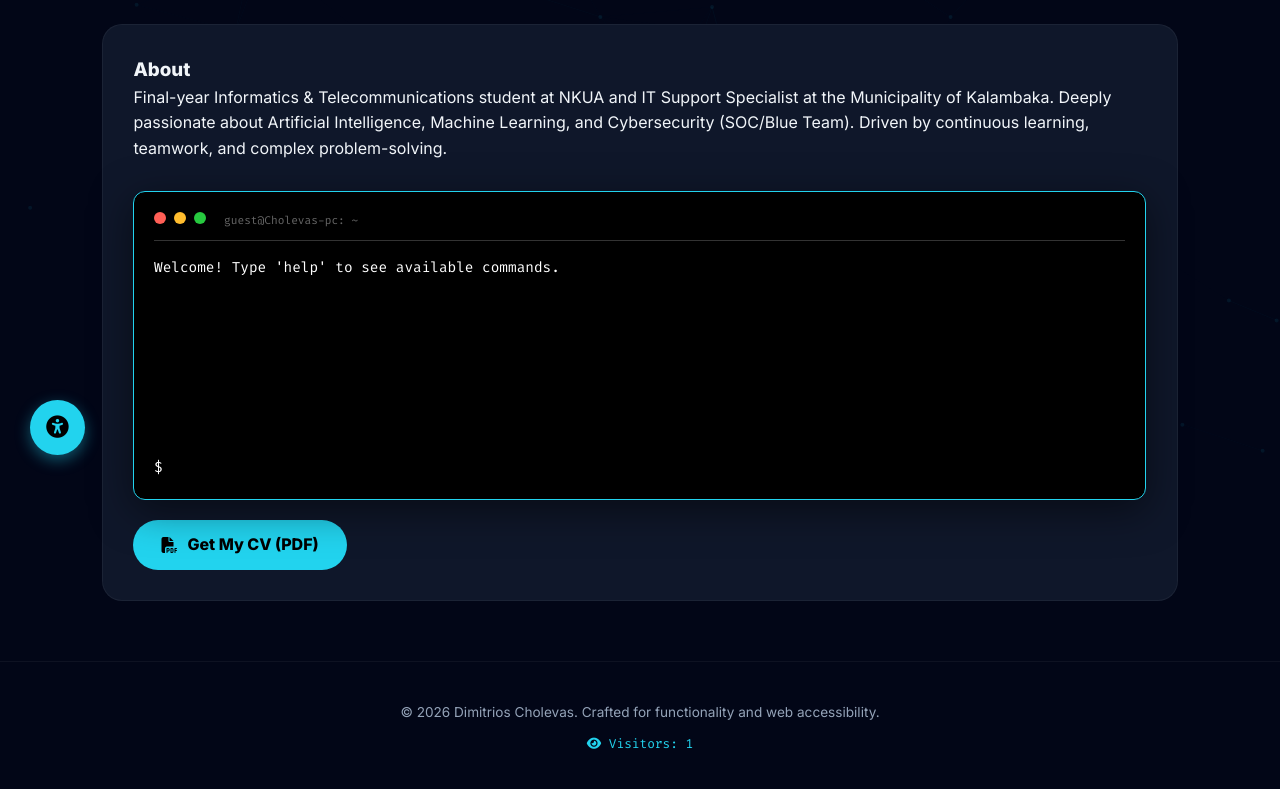
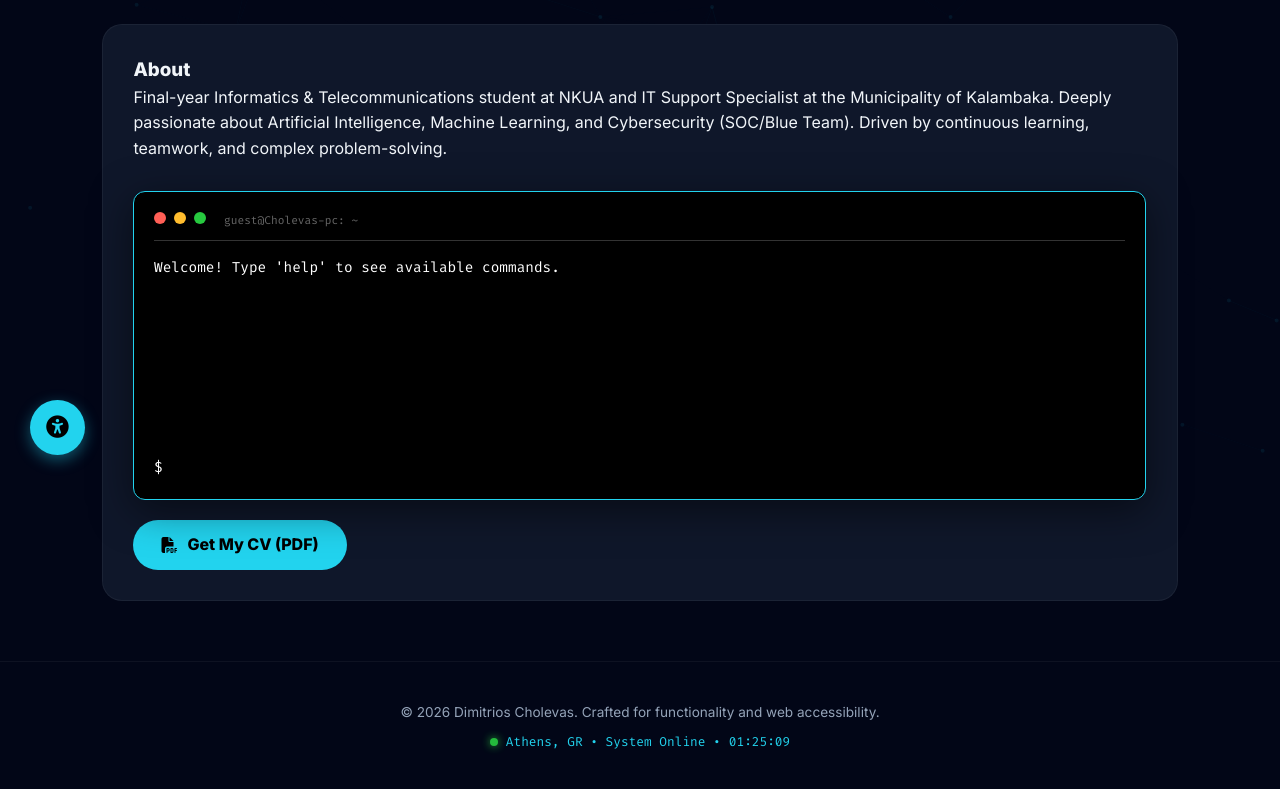
Before and after one commit to holevasdimitrios/holevasdimitrios.github.io, a plain HTML site: page index.html in a window 1280 px wide. Shown: the part 315-1104 px from the top of the page. Drawn offline with nearby package versions, Linux system fonts and the light colour scheme; no server answers.

Commit message:
Update index.html

```diff
--- a/index.html
+++ b/index.html
@@ -114,7 +114,9 @@
         .proj-link:hover { color: var(--secondary); text-shadow: 0 0 8px var(--primary); }
 
         footer { text-align: center; padding: 40px; color: var(--text-dim); border-top: 1px solid rgba(255,255,255,0.05); font-size: 0.85rem; }
-        .visitor-counter { margin-top: 10px; font-family: var(--font-code); color: var(--primary); font-size: 0.8rem; }
+        .system-status { margin-top: 8px; font-family: var(--font-code); color: var(--primary); font-size: 0.8rem; display: flex; justify-content: center; align-items: center; gap: 8px; }
+        .live-dot { width: 8px; height: 8px; background-color: #27c93f; border-radius: 50%; box-shadow: 0 0 8px #27c93f; animation: pulse 2s infinite; }
+        @keyframes pulse { 0% { opacity: 1; } 50% { opacity: 0.4; } 100% { opacity: 1; } }
 
         @media (max-width: 900px) {
             nav { flex-direction: column; padding: 10px; height: auto; }
@@ -302,8 +304,8 @@
 
     <footer>
         <p>&copy; 2026 Dimitrios Cholevas. Crafted for functionality and web accessibility.</p>
-        <div class="visitor-counter">
-            <i class="fa-solid fa-eye"></i> Visitors: <span id="visit-count">Loading...</span>
+        <div class="system-status">
+            <div class="live-dot"></div> Athens, GR &bull; System Online &bull; <span id="live-clock">--:--:--</span>
         </div>
     </footer>
 
@@ -321,7 +323,7 @@
 
         AOS.init({ duration: 800, once: true });
 
-        // Terminal Game Logic Engine (Enriched with AI & Security commands)
+        // Terminal Game Logic Engine
         const termInput = document.getElementById('termInput');
         const termBody = document.getElementById('termBody');
         termInput.addEventListener('keydown', (e) => {
@@ -446,16 +448,15 @@
         updateContent();
         document.getElementById('emailBtn').addEventListener('click', () => confetti());
 
-        // Visitor Counter Integration (Ενημερωμένο και ασφαλές για CounterAPI)
-        fetch('https://api.counterapi.dev/v1/holevasdimitrios/visits/up')
-            .then(res => res.json())
-            .then(data => {
-                const views = data.count ?? data.value ?? data.result ?? 1;
-                document.getElementById('visit-count').innerText = views;
-            })
-            .catch(err => {
-                document.getElementById('visit-count').innerText = '1';
-            });
+        // Live Digital Clock & System Status Script
+        function updateClock() {
+            const now = new Date();
+            const timeString = now.toLocaleTimeString('en-GB');
+            const clockEl = document.getElementById('live-clock');
+            if (clockEl) clockEl.innerText = timeString;
+        }
+        setInterval(updateClock, 1000);
+        updateClock();
     </script>
 </body>
 </html>
```
